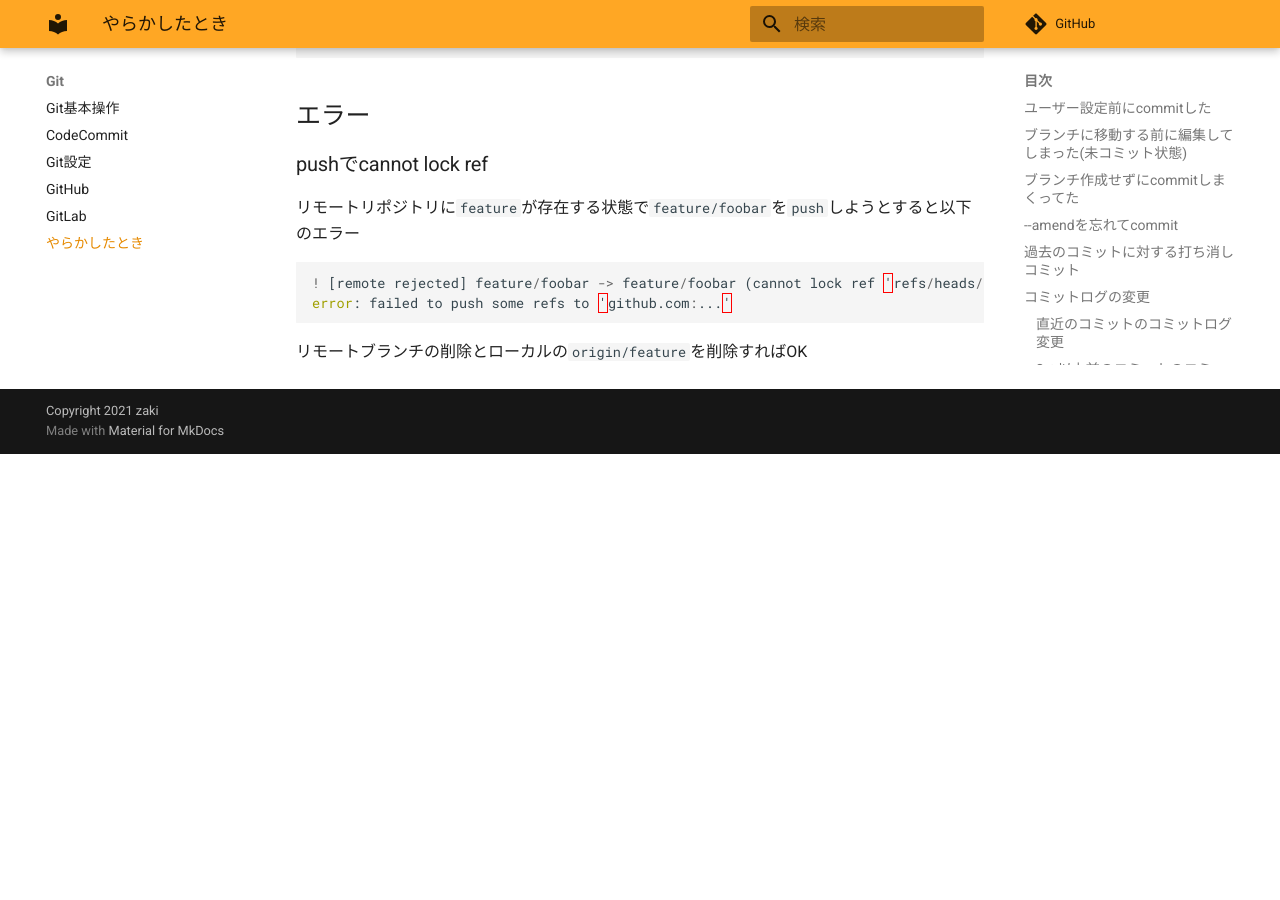
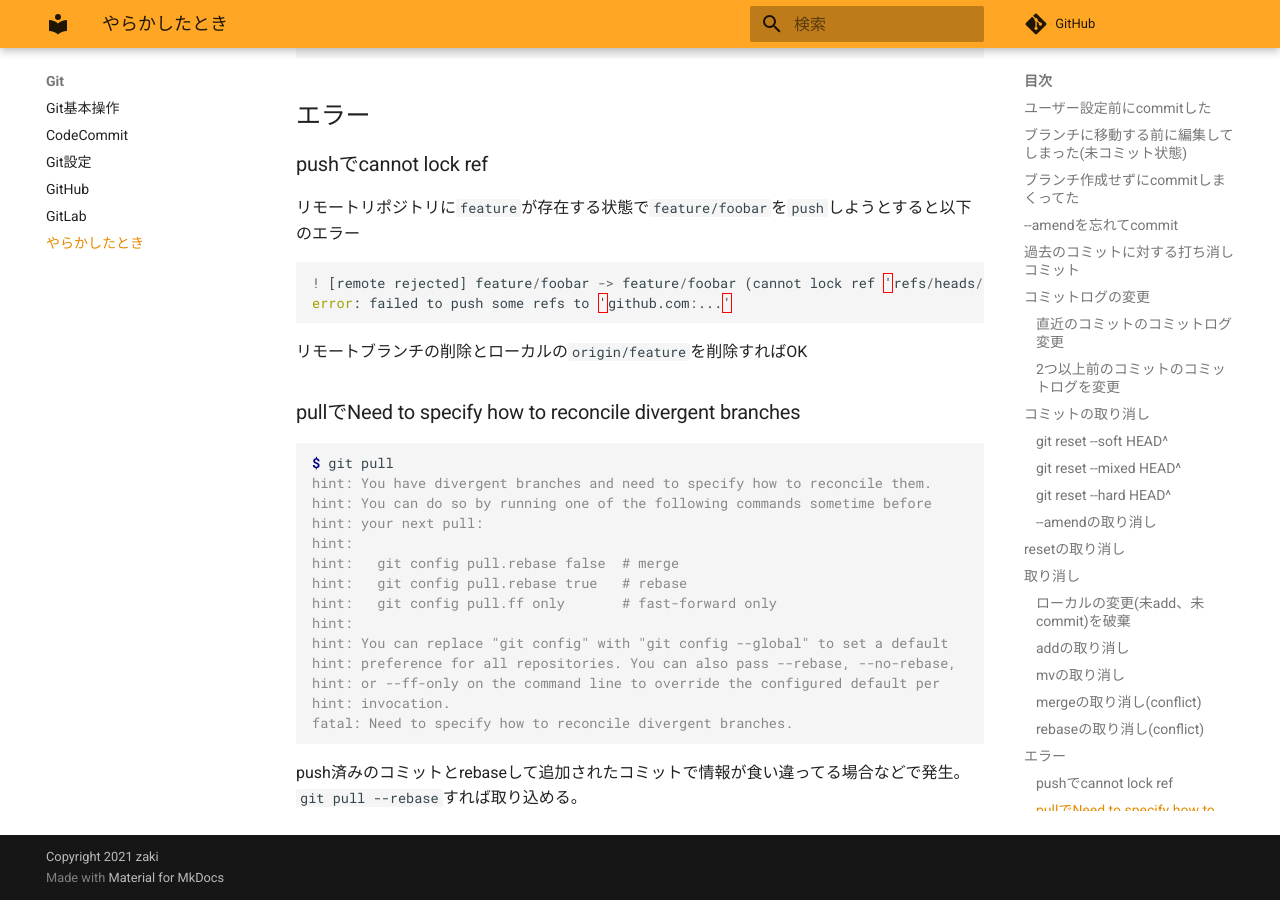
Before and after one commit to zaki-lknr/docs, an MkDocs documentation site: the page built from docs/Git/trouble.md, in a window 1280 px wide and 900 px high, scrolled down 5030 px. Built offline with MkDocs 1.6.1 and Material for MkDocs 9.7.7, drawn with Linux system fonts in a browser that asks for light colours; comment, search, counter and statistics services are not loaded; before the commit the page ends 5484 px from its top, so only the background shows below that.

Commit message:
add: git/trouble: pull --rebase

````diff
--- a/docs/Git/trouble.md
+++ b/docs/Git/trouble.md
@@ -240,3 +240,25 @@ error: failed to push some refs to 'github.com:...'
 ```
 
 リモートブランチの削除とローカルの`origin/feature`を削除すればOK
+
+### pullでNeed to specify how to reconcile divergent branches
+
+```console
+$ git pull
+hint: You have divergent branches and need to specify how to reconcile them.
+hint: You can do so by running one of the following commands sometime before
+hint: your next pull:
+hint:
+hint:   git config pull.rebase false  # merge
+hint:   git config pull.rebase true   # rebase
+hint:   git config pull.ff only       # fast-forward only
+hint:
+hint: You can replace "git config" with "git config --global" to set a default
+hint: preference for all repositories. You can also pass --rebase, --no-rebase,
+hint: or --ff-only on the command line to override the configured default per
+hint: invocation.
+fatal: Need to specify how to reconcile divergent branches.
+```
+
+push済みのコミットとrebaseして追加されたコミットで情報が食い違ってる場合などで発生。
+`git pull --rebase`すれば取り込める。
````
